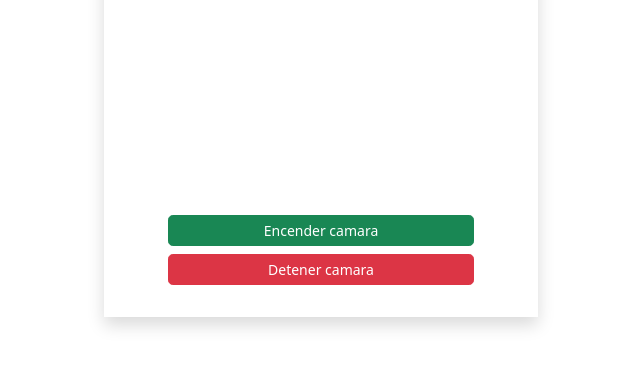
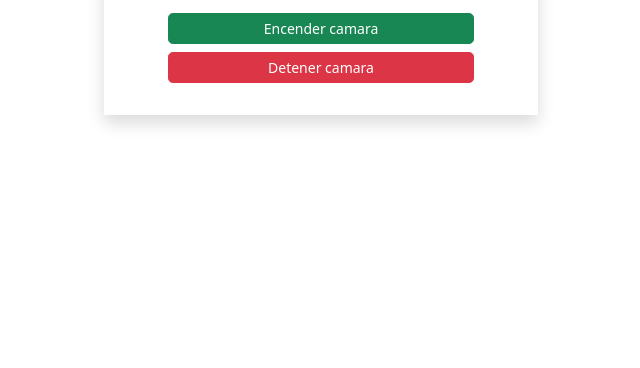
Before and after one commit to AScritp/EscanerQR, a plain HTML site: page index.html in a window 1280 px wide. Shown: the part 230-598 px from the top of the page, without its empty margins (319-959 px from the left). Drawn offline with nearby package versions, Linux system fonts and the light colour scheme; some packages are replaced by stand-ins of ours; a script that the page names is missing.

Commit message:
add:hidden-in-canva

```diff
--- a/index.html
+++ b/index.html
@@ -19,7 +19,7 @@
             <a id="btn-scan-qr" href="#">
              <img src="https://dab1nmslvvntp.cloudfront.net/wp-content/uploads/2017/07/1499401426qr_icon.svg" class="img-fluid text-center" width="175">
             </a>
-            <canvas hidden11 id="qr-canvas" class="img-fluid" ></canvas>
+            <canvas hidden id="qr-canvas" class="img-fluid" ></canvas>
         </div>
         <div class="row mx-5 my-3">
         <button class="btn btn-success btn-sm rounded-3 mb-2" onclick="encenderCamara()">Encender camara</button>
```
